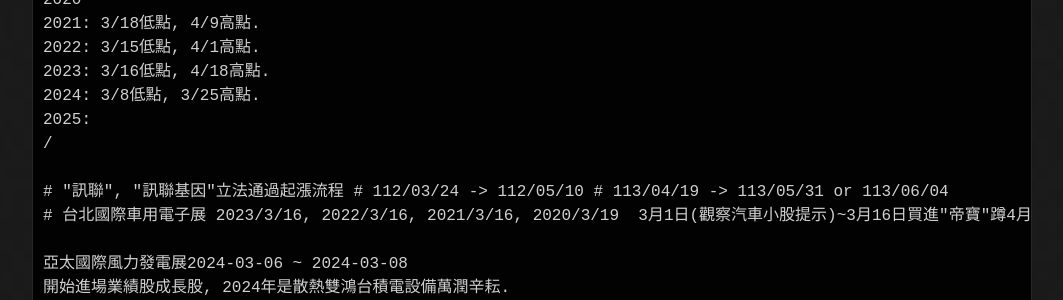
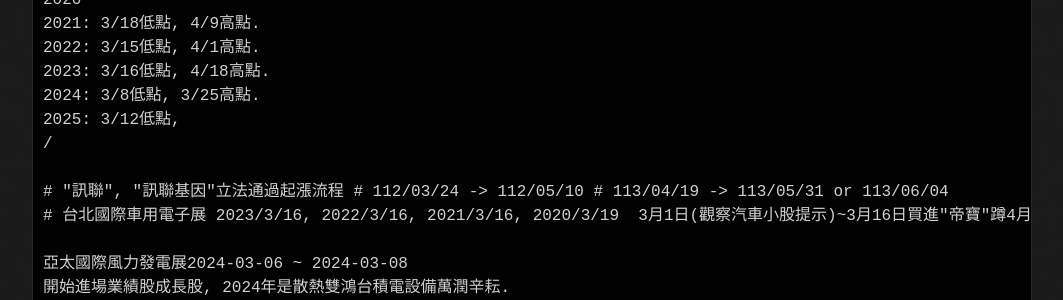
Before and after one commit to lepg5487/Stock_God, a Jekyll site: the page built from experience.md, in a window 1280 px wide and 900 px high, scrolled down 3105 px. Shown: the part 389-689 px from the top of the window, without its empty margins (108-1171 px from the left). Built offline with Jekyll 4.4.1, drawn with Linux system fonts in a browser that asks for light colours; our own code applies the rules of GitHub Pages for plain Markdown files; some of the changed text lies outside the part shown.

Commit message:
Update experience.md

```diff
--- a/experience.md
+++ b/experience.md
@@ -136,7 +136,7 @@ Microsoft Build 開發者大會, 凌群.
 2022: 3/15低點, 4/1高點.
 2023: 3/16低點, 4/18高點.
 2024: 3/8低點, 3/25高點.
-2025:
+2025: 3/12低點,
 /
 
 # "訊聯", "訊聯基因"立法通過起漲流程 # 112/03/24 -> 112/05/10 # 113/04/19 -> 113/05/31 or 113/06/04
```
